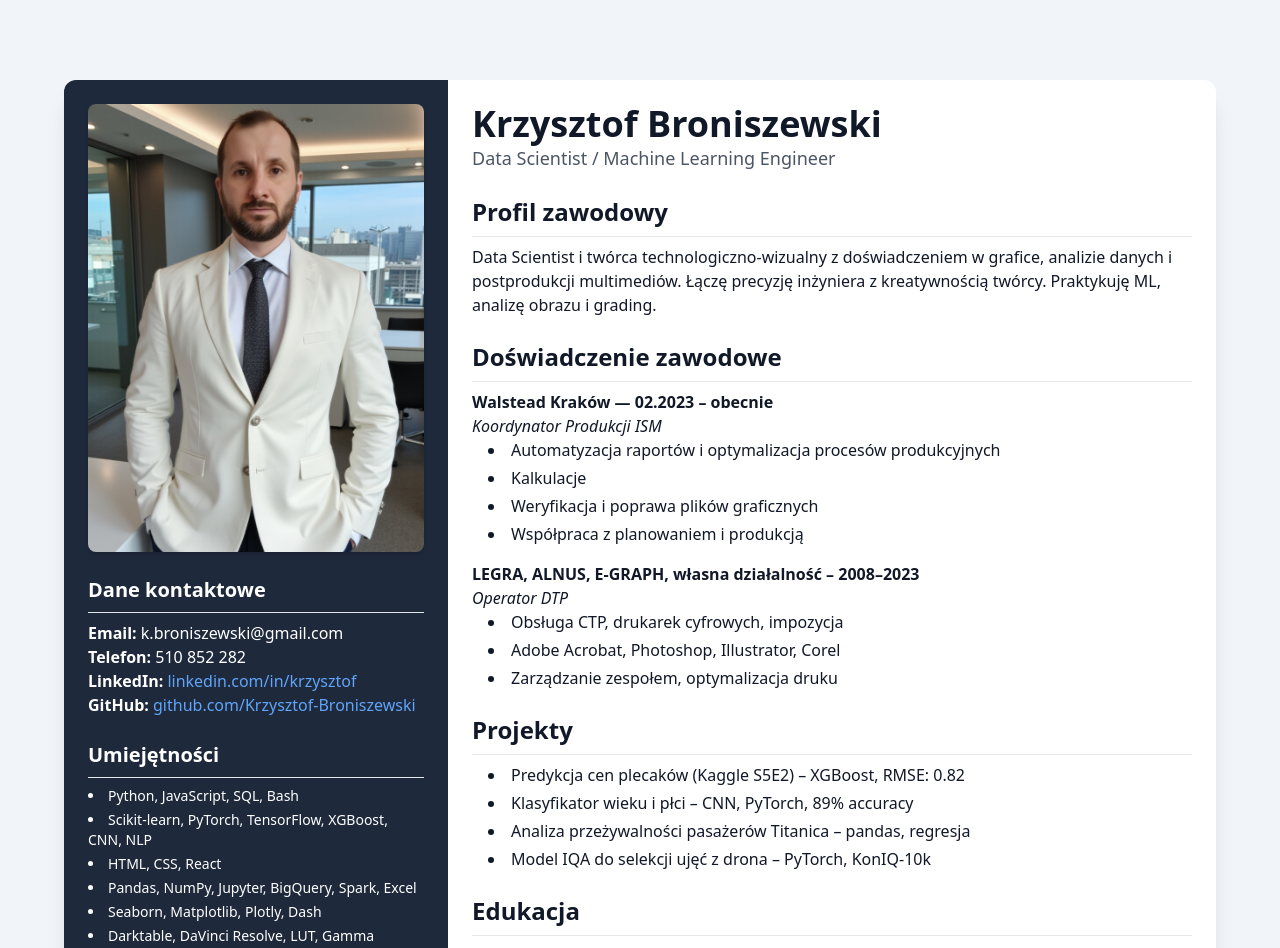
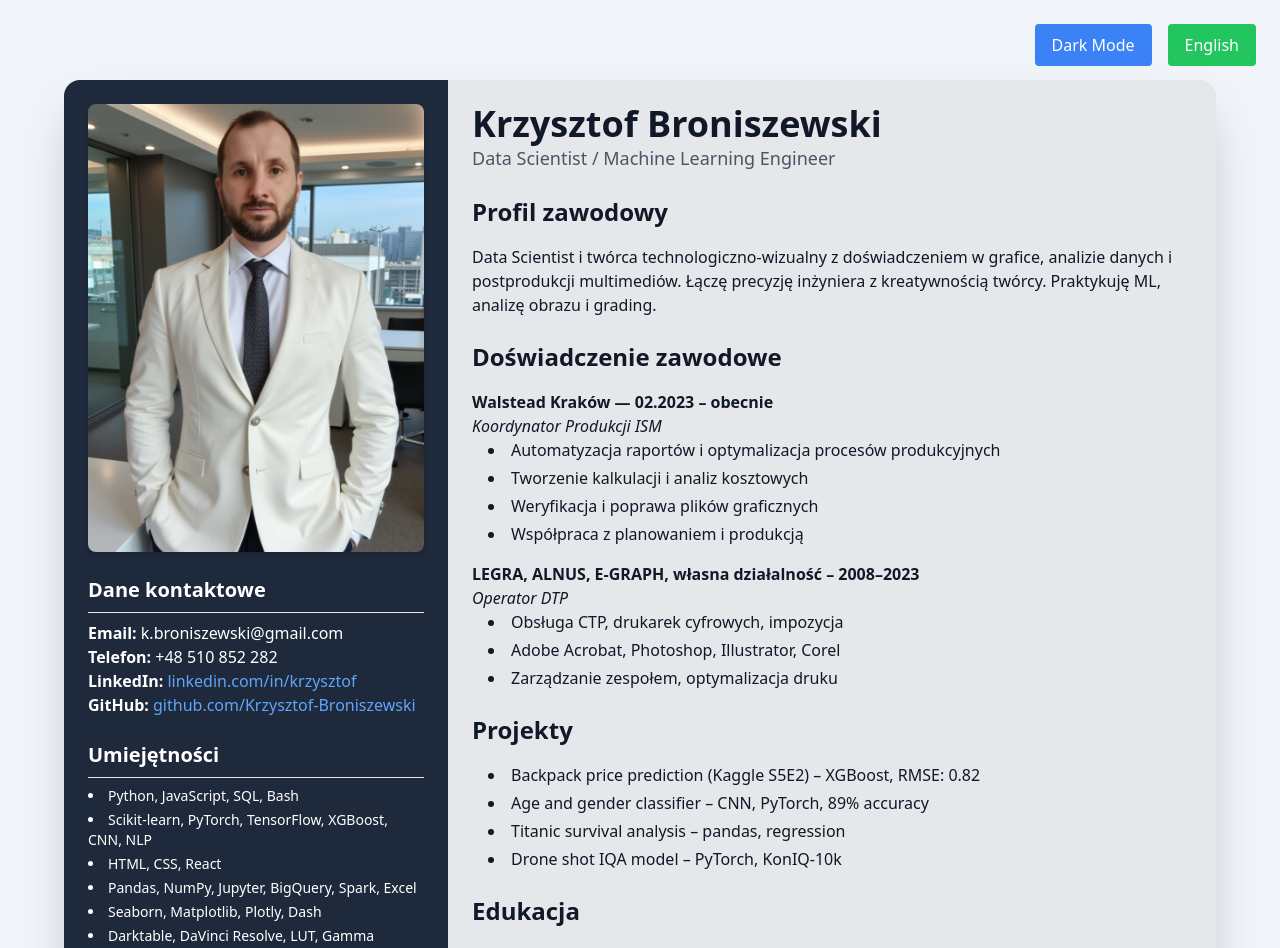
Before and after one commit to Krzysztof-Broniszewski/krzysztof-cv, a React (Vite) app: page / in a window 1280 px wide. Shown: the top 948 px of the page. Built offline with nearby package versions, Linux system fonts and the light colour scheme.

Commit message:
Added dark mode toggle, English version, UI improvements, updated colors

```diff
--- a/src/App.jsx
+++ b/src/App.jsx
@@ -1,13 +1,39 @@
 import "./index.css";
-import profileImage from "./assets/Base_00032_.png"; // zdjęcie profilowe
+import profileImage from "./assets/Base_00032_.png";
+import { useState } from "react";
 
 function App() {
+  const [darkMode, setDarkMode] = useState(false);
+  const [language, setLanguage] = useState("pl");
+
+  const toggleDarkMode = () => setDarkMode(!darkMode);
+  const toggleLanguage = () => setLanguage(language === "pl" ? "en" : "pl");
+
+  const containerClass = `${darkMode ? "bg-gray-900 text-white" : "bg-slate-100 text-gray-900"}`;
+  const cardClass = `${darkMode ? "bg-gray-800 text-white" : "bg-gray-200 text-gray-900"}`;
+  const sidebarClass = `${darkMode ? "bg-gray-950 text-white" : "bg-slate-800 text-white"}`;
+
   return (
-    <div className="min-h-screen bg-slate-100 text-gray-900 font-sans flex justify-center items-start py-10 px-4">
-      <div className="max-w-6xl mx-auto my-10 shadow-xl bg-white text-gray-900 rounded-xl overflow-hidden grid grid-cols-1 md:grid-cols-3">
+    <div className={`min-h-screen ${containerClass} font-sans flex justify-center items-start py-10 px-4`}>
+      <div className="absolute top-6 right-6 flex space-x-4">
+        <button
+          onClick={toggleDarkMode}
+          className="px-4 py-2 rounded bg-blue-500 hover:bg-blue-600 text-white"
+        >
+          {darkMode ? "Light Mode" : "Dark Mode"}
+        </button>
+        <button
+          onClick={toggleLanguage}
+          className="px-4 py-2 rounded bg-green-500 hover:bg-green-600 text-white"
+        >
+          {language === "pl" ? "English" : "Polski"}
+        </button>
+      </div>
+
+      <div className={`max-w-6xl mx-auto my-10 shadow-2xl ${cardClass} rounded-2xl overflow-hidden grid grid-cols-1 md:grid-cols-3`}>
 
         {/* Lewa kolumna */}
-        <aside className="bg-slate-800 text-white p-6 space-y-6 md:col-span-1">
+        <aside className={`${sidebarClass} p-6 space-y-6 md:col-span-1`}>
           <img
             src={profileImage}
             alt="Krzysztof Broniszewski"
@@ -15,15 +41,15 @@ function App() {
           />
 
           <section>
-            <h2 className="text-xl font-bold border-b pb-2 mb-2">Dane kontaktowe</h2>
+            <h2 className="text-xl font-bold border-b pb-2 mb-2">{language === "pl" ? "Dane kontaktowe" : "Contact Info"}</h2>
             <p><strong>Email:</strong> k.broniszewski@gmail.com</p>
-            <p><strong>Telefon:</strong> 510 852 282</p>
+            <p><strong>{language === "pl" ? "Telefon" : "Phone"}:</strong> +48 510 852 282</p>
             <p><strong>LinkedIn:</strong> <a className="text-blue-400" href="https://linkedin.com/in/krzysztof-b-602a45181" target="_blank">linkedin.com/in/krzysztof</a></p>
             <p><strong>GitHub:</strong> <a className="text-blue-400" href="https://github.com/Krzysztof-Broniszewski" target="_blank">github.com/Krzysztof-Broniszewski</a></p>
           </section>
 
           <section>
-            <h2 className="text-xl font-bold border-b pb-2 mb-2">Umiejętności</h2>
+            <h2 className="text-xl font-bold border-b pb-2 mb-2">{language === "pl" ? "Umiejętności" : "Skills"}</h2>
             <ul className="list-disc list-inside text-sm space-y-1">
               <li>Python, JavaScript, SQL, Bash</li>
               <li>Scikit-learn, PyTorch, TensorFlow, XGBoost, CNN, NLP</li>
@@ -37,14 +63,14 @@ function App() {
           </section>
 
           <section>
-            <h2 className="text-xl font-bold border-b pb-2 mb-2">Zainteresowania</h2>
-            <p>ML/AI, Drones FPV/Cinematic, grading, ComfyUI</p>
+            <h2 className="text-xl font-bold border-b pb-2 mb-2">{language === "pl" ? "Zainteresowania" : "Interests"}</h2>
+            <p>ML/AI, Drones FPV/Cinematic, grading, ComfyUI, {language === "pl" ? "licencjonowany pilot BSP" : "licensed UAV pilot"}</p>
           </section>
 
           <section>
-            <h2 className="text-xl font-bold border-b pb-2 mb-2">Języki</h2>
-            <p>Polski: ojczysty</p>
-            <p>Angielski: B2+/C1</p>
+            <h2 className="text-xl font-bold border-b pb-2 mb-2">{language === "pl" ? "Języki" : "Languages"}</h2>
+            <p>{language === "pl" ? "Polski: ojczysty" : "Polish: native"}</p>
+            <p>{language === "pl" ? "Angielski: B2+/C1" : "English: B2+/C1"}</p>
           </section>
 
           <a
@@ -52,7 +78,7 @@ function App() {
             download
             className="block mt-6 bg-blue-500 hover:bg-blue-600 text-white py-2 px-4 rounded text-center"
           >
-            Pobierz CV (PDF)
+            {language === "pl" ? "Pobierz CV (PDF)" : "Download CV (PDF)"}
           </a>
         </aside>
 
@@ -64,49 +90,51 @@ function App() {
           </section>
 
           <section>
-            <h2 className="text-2xl font-semibold border-b pb-2 mb-2">Profil zawodowy</h2>
+            <h2 className="text-2xl font-semibold border-b pb-2 mb-2">{language === "pl" ? "Profil zawodowy" : "Professional Profile"}</h2>
             <p>
-              Data Scientist i twórca technologiczno-wizualny z doświadczeniem w grafice, analizie danych i postprodukcji multimediów. Łączę precyzję inżyniera z kreatywnością twórcy. Praktykuję ML, analizę obrazu i grading.
+              {language === "pl"
+                ? "Data Scientist i twórca technologiczno-wizualny z doświadczeniem w grafice, analizie danych i postprodukcji multimediów. Łączę precyzję inżyniera z kreatywnością twórcy. Praktykuję ML, analizę obrazu i grading."
+                : "Data Scientist and visual-technological creator with experience in graphics, data analysis, and multimedia postproduction. I combine engineering precision with creative flair. I specialize in ML, image analysis, and grading."}
             </p>
           </section>
 
           <section>
-            <h2 className="text-2xl font-semibold border-b pb-2 mb-2">Doświadczenie zawodowe</h2>
-            <p className="font-bold">Walstead Kraków — 02.2023 – obecnie</p>
+            <h2 className="text-2xl font-semibold border-b pb-2 mb-2">{language === "pl" ? "Doświadczenie zawodowe" : "Work Experience"}</h2>
+            <p className="font-bold">Walstead Kraków — 02.2023 – {language === "pl" ? "obecnie" : "present"}</p>
             <p className="italic">Koordynator Produkcji ISM</p>
             <ul className="list-disc list-inside ml-4 space-y-1">
-              <li>Automatyzacja raportów i optymalizacja procesów produkcyjnych</li>
-              <li>Kalkulacje</li>
-              <li>Weryfikacja i poprawa plików graficznych</li>
-              <li>Współpraca z planowaniem i produkcją</li>
+              <li>{language === "pl" ? "Automatyzacja raportów i optymalizacja procesów produkcyjnych" : "Automation of reports and production process optimization"}</li>
+              <li>{language === "pl" ? "Tworzenie kalkulacji i analiz kosztowych" : "Creating cost calculations and analyses"}</li>
+              <li>{language === "pl" ? "Weryfikacja i poprawa plików graficznych" : "Verification and improvement of graphic files"}</li>
+              <li>{language === "pl" ? "Współpraca z planowaniem i produkcją" : "Cooperation with planning and production"}</li>
             </ul>
 
-            <p className="font-bold mt-4">LEGRA, ALNUS, E-GRAPH, własna działalność – 2008–2023</p>
-            <p className="italic">Operator DTP</p>
+            <p className="font-bold mt-4">LEGRA, ALNUS, E-GRAPH, {language === "pl" ? "własna działalność" : "self-employment"} – 2008–2023</p>
+            <p className="italic">{language === "pl" ? "Operator DTP" : "DTP Operator"}</p>
             <ul className="list-disc list-inside ml-4 space-y-1">
-              <li>Obsługa CTP, drukarek cyfrowych, impozycja</li>
+              <li>{language === "pl" ? "Obsługa CTP, drukarek cyfrowych, impozycja" : "Operating CTP, digital printers, imposition"}</li>
               <li>Adobe Acrobat, Photoshop, Illustrator, Corel</li>
-              <li>Zarządzanie zespołem, optymalizacja druku</li>
+              <li>{language === "pl" ? "Zarządzanie zespołem, optymalizacja druku" : "Team management, print optimization"}</li>
             </ul>
           </section>
 
           <section>
-            <h2 className="text-2xl font-semibold border-b pb-2 mb-2">Projekty</h2>
+            <h2 className="text-2xl font-semibold border-b pb-2 mb-2">{language === "pl" ? "Projekty" : "Projects"}</h2>
             <ul className="list-disc list-inside ml-4 space-y-1">
-              <li>Predykcja cen plecaków (Kaggle S5E2) – XGBoost, RMSE: 0.82</li>
-              <li>Klasyfikator wieku i płci – CNN, PyTorch, 89% accuracy</li>
-              <li>Analiza przeżywalności pasażerów Titanica – pandas, regresja</li>
-              <li>Model IQA do selekcji ujęć z drona – PyTorch, KonIQ-10k</li>
+              <li>Backpack price prediction (Kaggle S5E2) – XGBoost, RMSE: 0.82</li>
+              <li>Age and gender classifier – CNN, PyTorch, 89% accuracy</li>
+              <li>Titanic survival analysis – pandas, regression</li>
+              <li>Drone shot IQA model – PyTorch, KonIQ-10k</li>
             </ul>
           </section>
 
           <section>
-            <h2 className="text-2xl font-semibold border-b pb-2 mb-2">Edukacja</h2>
+            <h2 className="text-2xl font-semibold border-b pb-2 mb-2">{language === "pl" ? "Edukacja" : "Education"}</h2>
             <ul className="list-disc list-inside ml-4">
               <li>Data Science & AI Bootcamp (2024–2025)</li>
-              <li>Kurs JavaScript + React (2023)</li>
-              <li>LO Muszyna – profil informatyczny</li>
-              <li>Studia techniczne – PK, AGH (nieukończone)</li>
+              <li>JavaScript + React Course (2023)</li>
+              <li>{language === "pl" ? "LO Muszyna – profil informatyczny" : "High School Muszyna – IT profile"}</li>
+              <li>{language === "pl" ? "Studia techniczne – PK, AGH (nieukończone)" : "Technical studies – PK, AGH (unfinished)"}</li>
             </ul>
           </section>
         </main>
```
